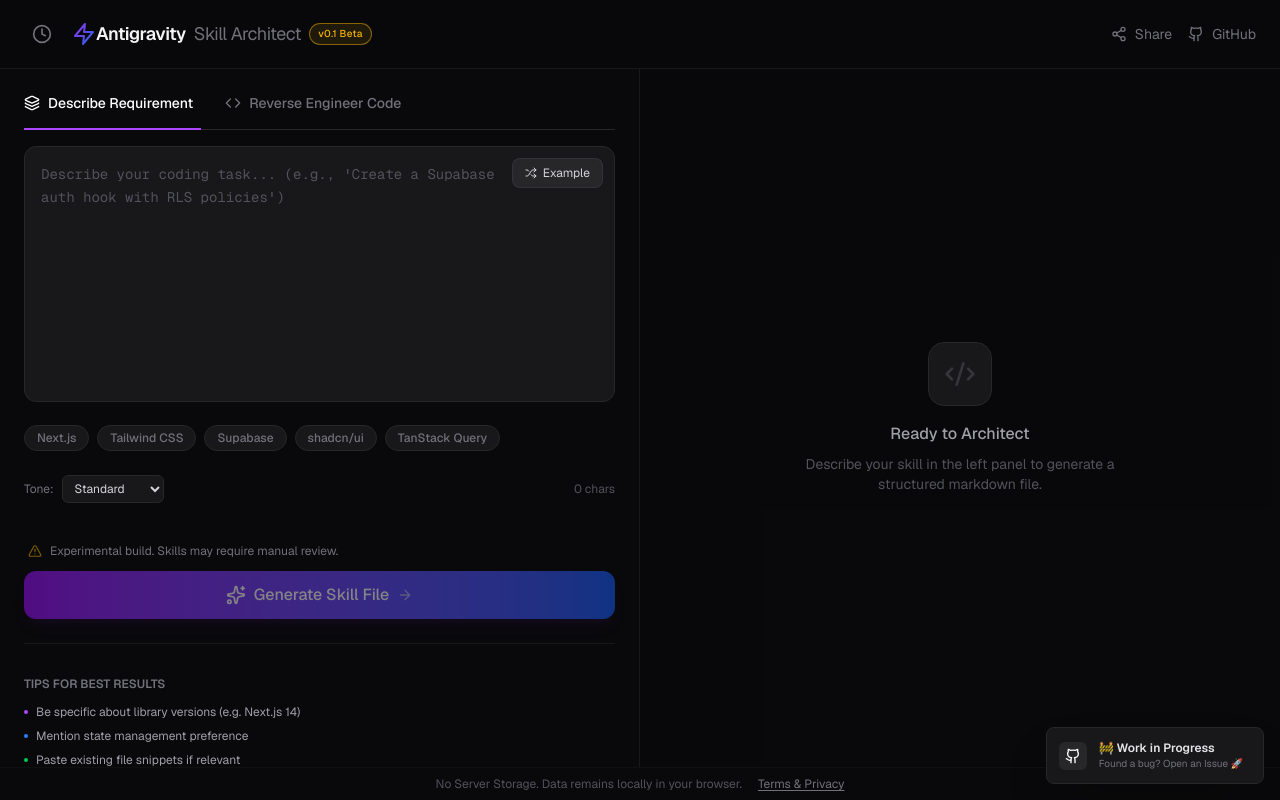
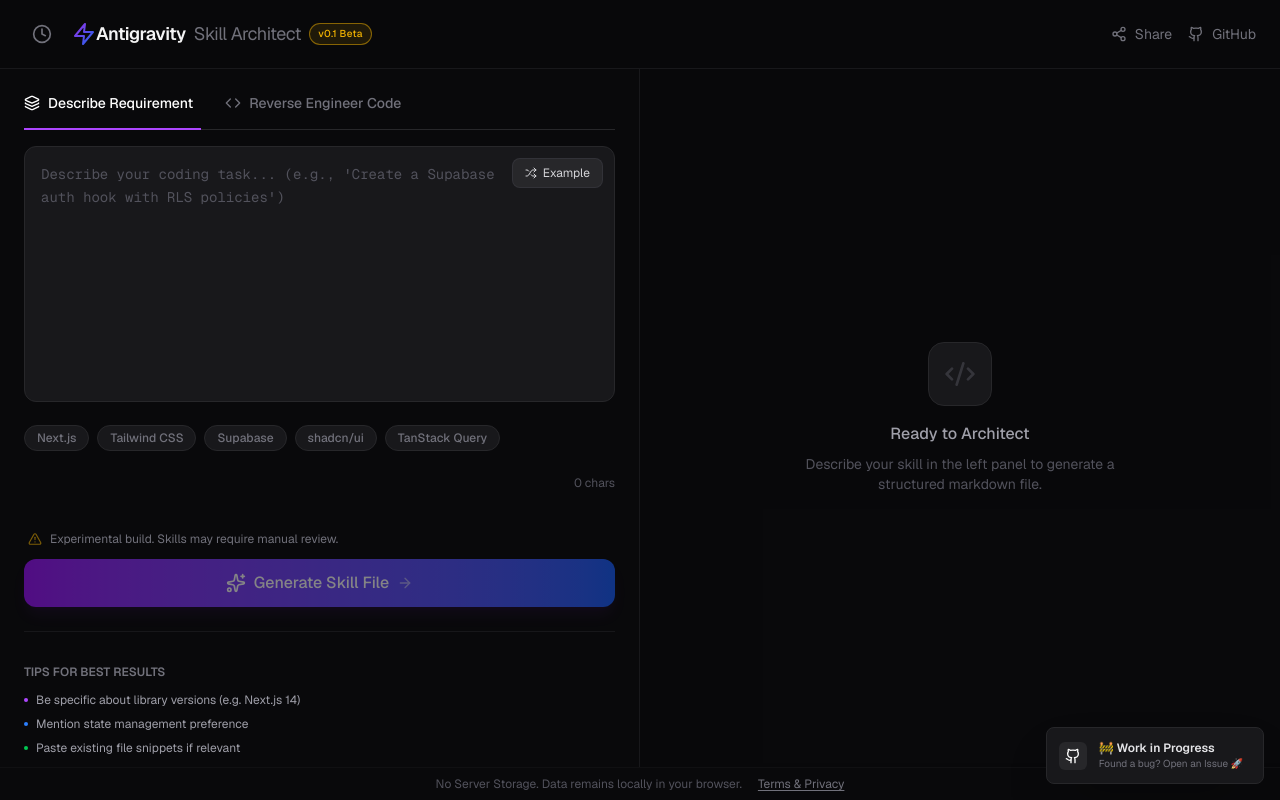
Before and after one commit to alpertas/antigravity-skills-generator, a Next.js app: page / in a window 1280 px wide. Built offline with nearby package versions, Linux system fonts and the light colour scheme.

Commit message:
refactor: Remove tone selection functionality from the prompt input component.

```diff
--- a/src/components/PromptInput.tsx
+++ b/src/components/PromptInput.tsx
@@ -13,7 +13,7 @@
   setSelectedTechs: (techs: string[]) => void;
 }
 
-const TONES = ["Standard", "Strict", "Educational"];
+
 
 const EXAMPLES = [
   "Create a Python script using BeautifulSoup to scrape product prices from an e-commerce site and save them to a CSV file.",
@@ -44,7 +44,6 @@
   selectedTechs,
   setSelectedTechs
 }: PromptInputProps) {
-  const [tone, setTone] = useState("Standard");
   const [activeTab, setActiveTab] = useState<"describe" | "reverse">("describe");
 
   const handleExample = () => {
@@ -170,16 +169,7 @@
 
         <div className="flex justify-between items-center pt-2">
              <div className="flex items-center space-x-2">
-               <span className="text-xs text-zinc-500">Tone:</span>
-               <select
-                value={tone}
-                onChange={(e) => setTone(e.target.value)}
-                className="bg-zinc-900 border border-zinc-800 text-xs text-zinc-300 rounded-md px-2 py-1 outline-none focus:border-purple-500"
-               >
-                 {TONES.map(t => (
-                   <option key={t} value={t}>{t}</option>
-                 ))}
-               </select>
+            {/* Tone selector removed */}
              </div>
              <div className="text-xs text-zinc-600">
                {input.length} chars
```
